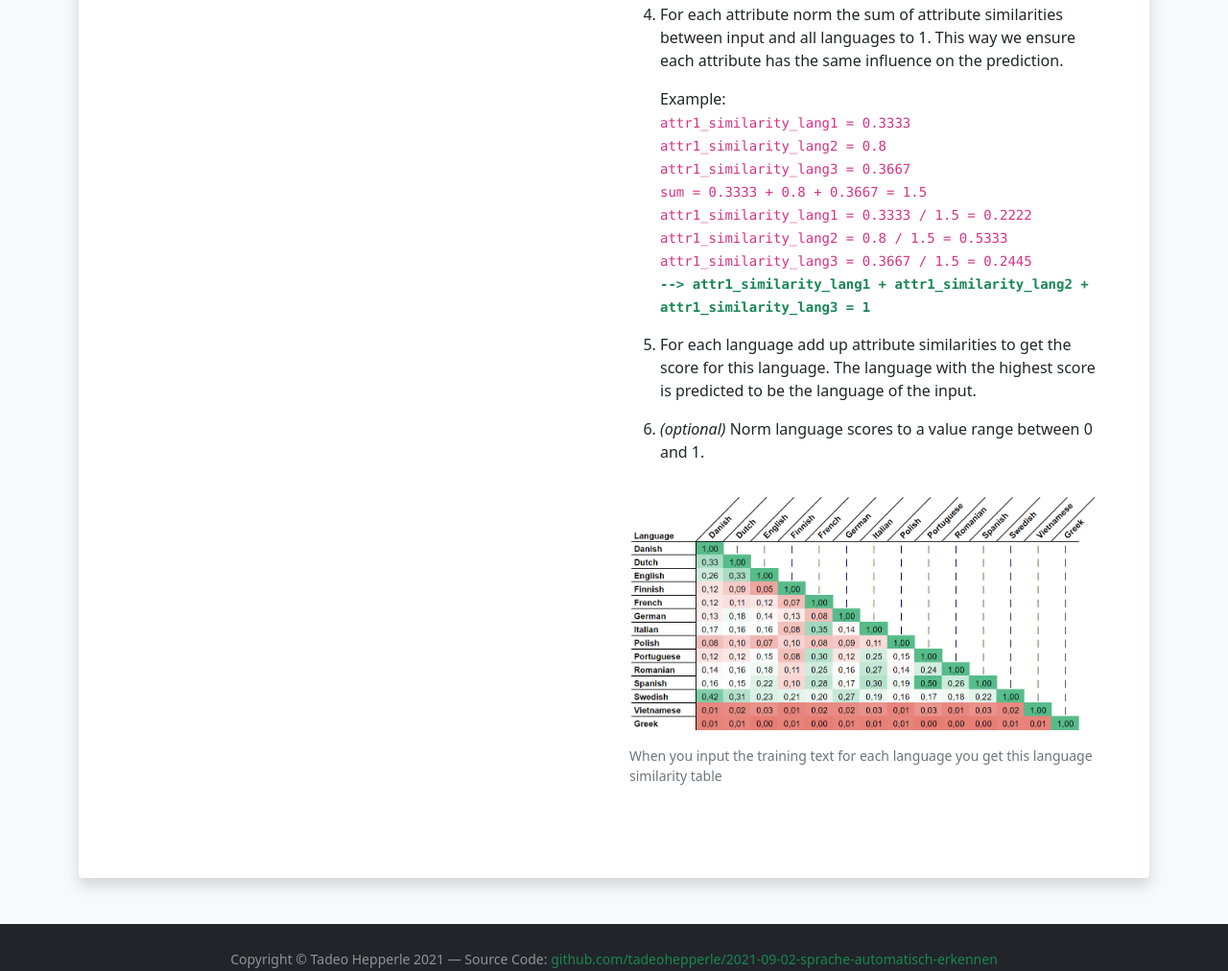
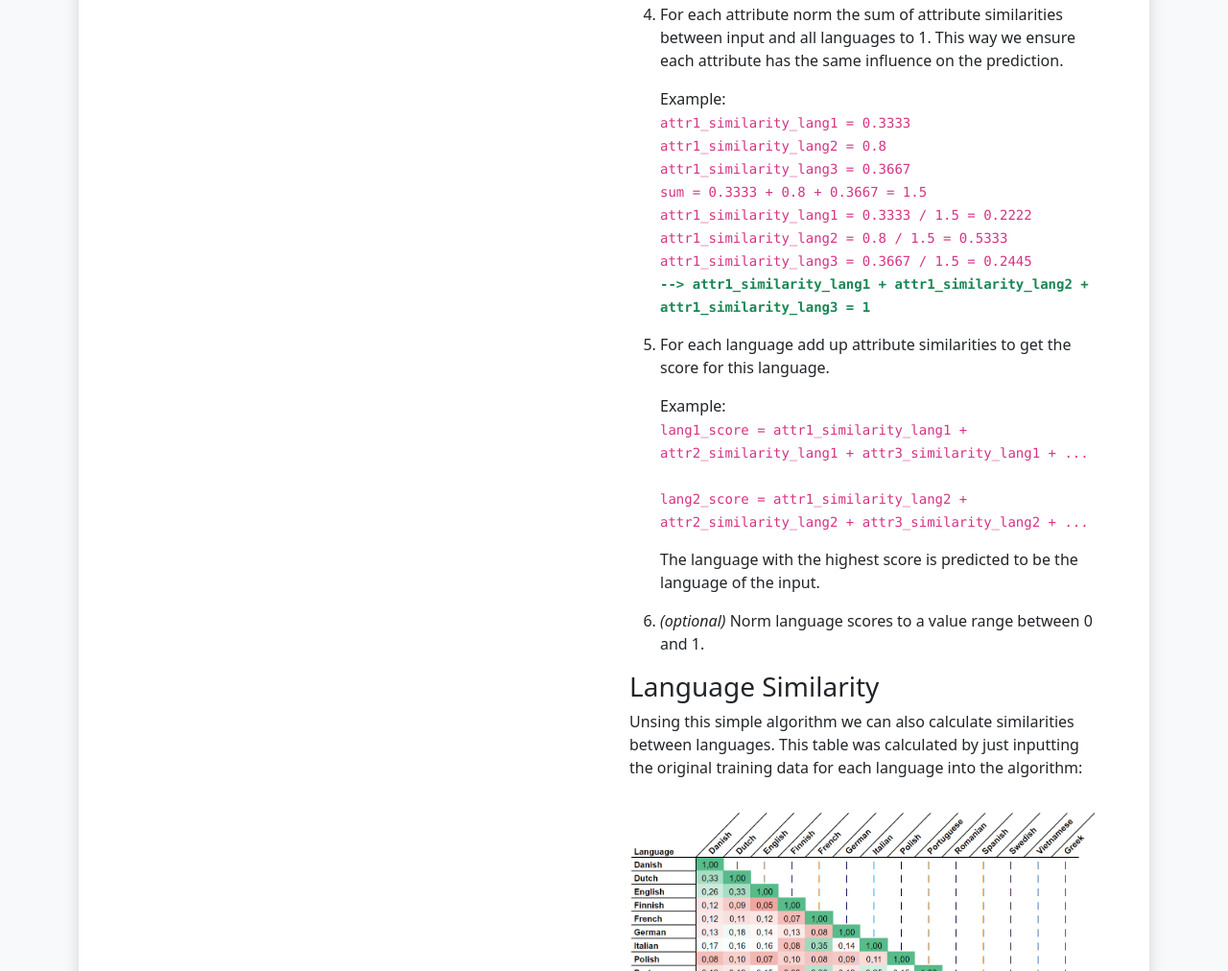
Before and after one commit to tadeohepperle/2021-09-02-sprache-automatisch-erkennen, a website with bundled scripts: page docs/index.html in a window 1280 px wide. Shown: the part 1519-2531 px from the top of the page at 96% size. Built offline with nearby package versions, Linux system fonts and the light colour scheme.

```diff
--- a/docs/index.html
+++ b/docs/index.html
@@ -56,7 +56,7 @@
             </div>
           </div>
           <div class="col-md-6 p-3">
-            <h2 class="mb-5">
+            <h2 class="py-3 mb-3 rounded">
               The text seems to be
               <b id="languagelabel" style="color: rgba(145, 145, 145, 0.8)"
                 >?????</b
@@ -129,8 +129,23 @@
                 <li>
                   <p>
                     For each language add up attribute similarities to get the
-                    score for this language. The language with the highest score
-                    is predicted to be the language of the input.
+                    score for this language.
+                  </p>
+                  <p>
+                    Example:<br />
+                    <code>
+                      lang1_score = attr1_similarity_lang1 +
+                      attr2_similarity_lang1 + attr3_similarity_lang1 + ...
+                      <br />
+                      <br />
+                      lang2_score = attr1_similarity_lang2 +
+                      attr2_similarity_lang2 + attr3_similarity_lang2 + ...
+                      <br />
+                    </code>
+                  </p>
+                  <p>
+                    The language with the highest score is predicted to be the
+                    language of the input.
                   </p>
                 </li>
                 <li>
@@ -140,7 +155,12 @@
                   </p>
                 </li>
               </ol>
-
+              <h3>Language Similarity</h3>
+              <p>
+                Unsing this simple algorithm we can also calculate similarities
+                between languages. This table was calculated by just inputting
+                the original training data for each language into the algorithm:
+              </p>
               <figure class="figure py-3 rounded">
                 <img
                   src="./img/language similarities.png"
```
Also changed, not shown: README.md.
